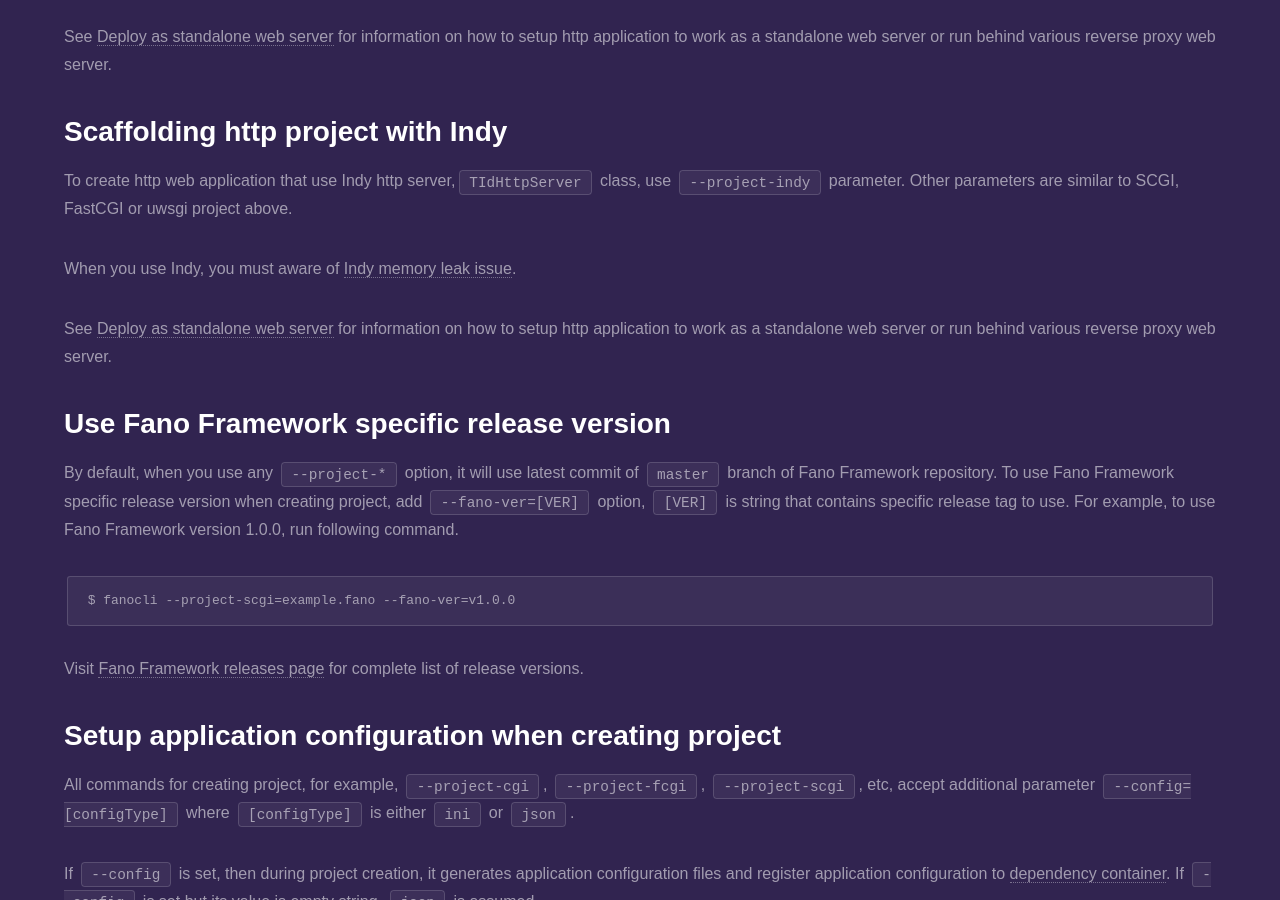
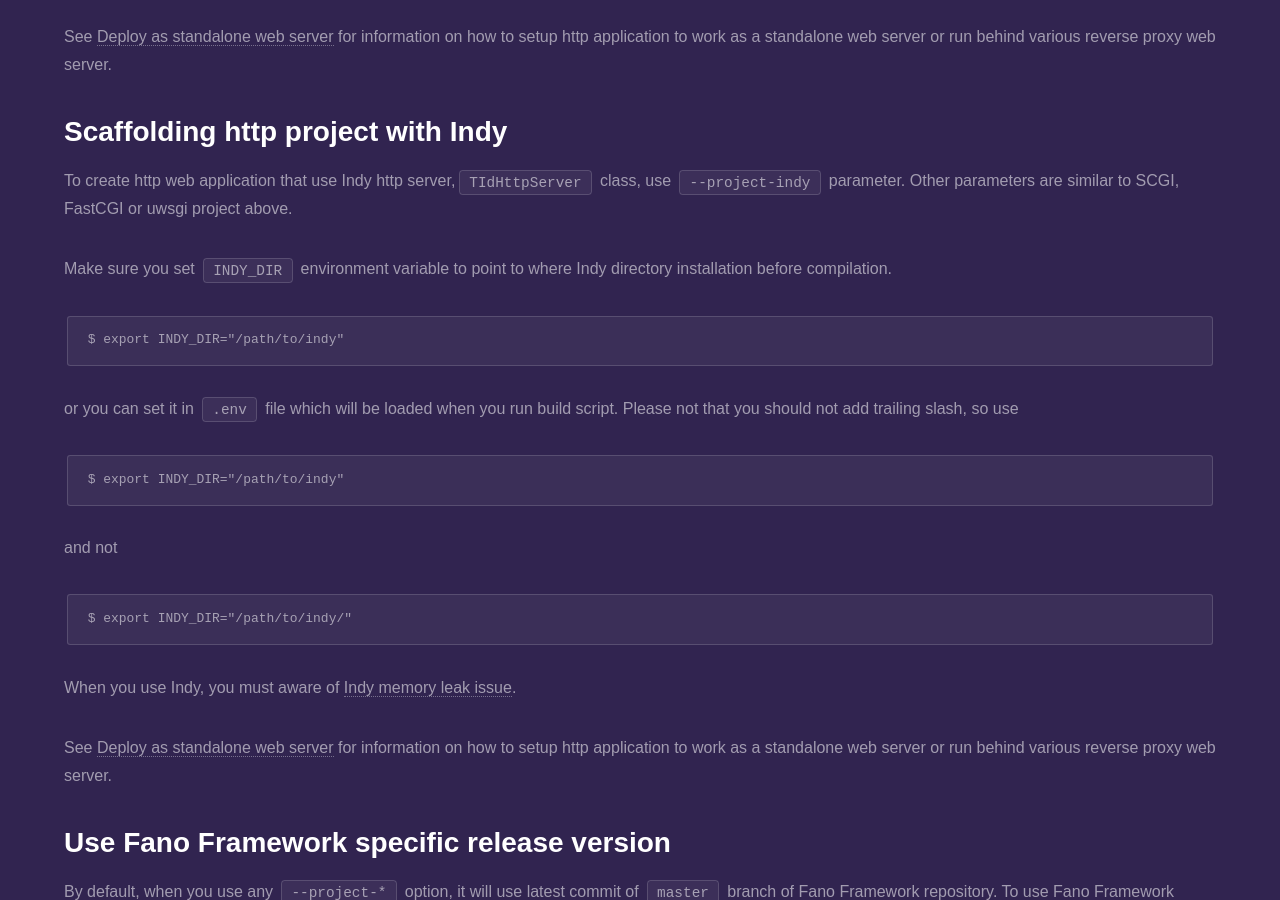
Before and after one commit to fanoframework/fanoframework.github.io, a Jekyll site: the page built from scaffolding-with-fano-cli/creating-project/index.md, in a window 1280 px wide and 900 px high, scrolled down 3196 px. Built offline with Jekyll 4.4.1, drawn with Linux system fonts in a browser that asks for light colours; our own code applies the rules of GitHub Pages for plain Markdown files.

Commit message:
improve indy scaffold doc

````diff
--- a/scaffolding-with-fano-cli/creating-project/index.md
+++ b/scaffolding-with-fano-cli/creating-project/index.md
@@ -121,6 +121,22 @@
 
 To create http web application that use Indy http server,`TIdHttpServer` class, use `--project-indy` parameter. Other parameters are similar to SCGI, FastCGI or uwsgi project above.
 
+Make sure you set `INDY_DIR` environment variable to point to where Indy directory installation before compilation.
+
+```
+$ export INDY_DIR="/path/to/indy"
+```
+or you can set it in `.env` file which will be loaded when you run build script. Please not that you should not add trailing slash, so use
+
+```
+$ export INDY_DIR="/path/to/indy"
+```
+and not
+
+```
+$ export INDY_DIR="/path/to/indy/"
+```
+
 When you use Indy, you must aware of [Indy memory leak issue](/known-issues#indy-memory-leak-issue).
 
 See [Deploy as standalone web server](/deployment/standalone-web-server) for information on how to setup http application to work as a standalone web server or run behind various reverse proxy web server.
````
